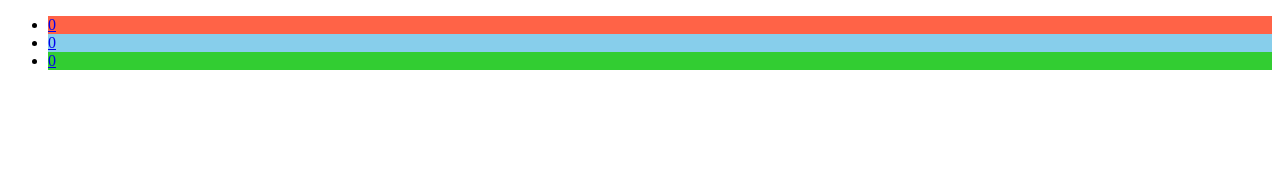
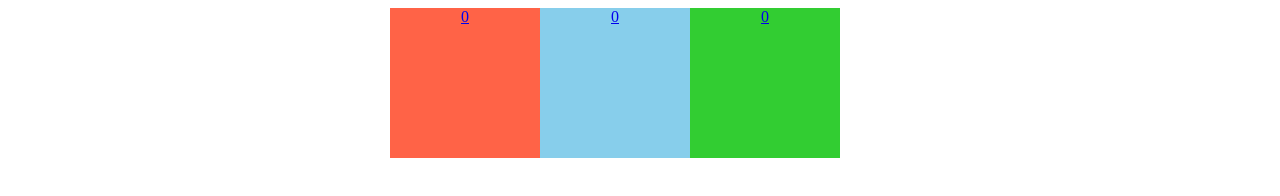
Before and after one commit to musus/react-sample, a website: page index.html in a window 1280 px wide. Drawn offline with nearby package versions, Linux system fonts and the light colour scheme.

Commit message:
Chapter 10

```diff
--- a/index.html
+++ b/index.html
@@ -7,11 +7,25 @@
 	<script src="https://unpkg.com/react-dom@16/umd/react-dom.development.js"></script>
 	<script src="https://unpkg.com/babel-standalone@6.15.0/babel.min.js"></script>
 	<style>
-		.box {
-			width: 100px;
-			height: 100px;
-			background-color: red;
+		ul {
+			margin: 0 auto;
+			padding: 0;
+			width: 500px;
+			display: flex;
+			flex-wrap: wrap;
+
 		}
+
+		li {
+			list-style: none;
+			margin: 0;
+			padding: 0;
+			width: 150px;
+			height: 150px;
+			text-align: center;
+			cursor: pointer;
+		}
+
 	</style>
 </head>
 
@@ -19,19 +33,32 @@
 <div id="root"></div>
 <script type="text/babel">
     (() => {
-        function Counter(props) {
-            function countUp(e,color) {
-                e.preventDefault();
-                alert(color);
+        // function Counter(props) {
+        //     function countUp(e, color) {
+        //         e.preventDefault();
+        //         alert(color);
+        //     }
+		//
+        //     return (
+        //         <li style={{backgroundColor: props.color}}>
+        //             <a href="#" onClick={e => countUp(e, props.color)}>
+        //                 0
+        //             </a>
+        //         </li>
+        //     );
+		//
+		//
+        // }
+        class Counter extends React.Component {
+            render() {
+                return (
+                    <li style={{backgroundColor:this.props.color}}>
+                        <a href="#" onClick={ e => countUp(e, props.color)}>
+                            0
+                        </a>
+                    </li>
+                );
             }
-            return (
-                <li style={{backgroundColor: props.color}}>
-                    <a href="#" onClick={ e => countUp(e, props.color)}>
-						0
-					</a>
-                </li>
-            );
-
         }
 
         ReactDOM.render(
```
